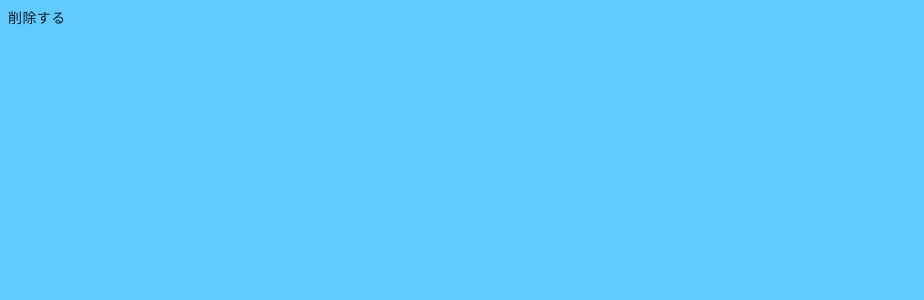
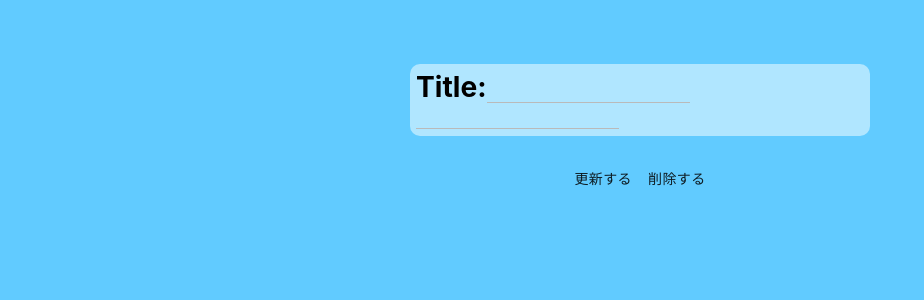
Before and after one commit to TsukasaKashima/react-practice-todolist, a React (Create React App) app: page /todo/12575887 in a window 1280 px wide. Shown: the top 300 px of the page, without its empty margins (0-924 px from the left). Built offline with nearby package versions, Linux system fonts and the light colour scheme.

Commit message:
[WIP]step4の途中経過です（Todoの内容を更新する）

```diff
--- a/src/App.css
+++ b/src/App.css
@@ -64,3 +64,26 @@ label {
   font-size: 2.2vw;
   font-weight: bold;
 }
+
+.btns {
+  text-align: center;
+}
+
+.todoList {
+  border-radius: 10px;
+  font-size: 1.5vw;
+  padding: 0.5%;
+  display: block;
+  margin: 5% auto 0 auto;
+  width: 35%;
+  list-style: none;
+  background-color: #b0e6ff;
+  margin-bottom: 2%;
+}
+
+.todoList input {
+  font-size: 1.2vw;
+  border: none;
+  border-bottom: 1px solid #bababa;
+  background-color: #b0e6ff;
+}
--- a/src/actions/index.js
+++ b/src/actions/index.js
@@ -1,5 +1,6 @@
 export const ADD_TODO = "ADD_TODO";
 export const DELETE_TODO = "DELETE_TODO";
+export const UPDATE_TODO = "UPDATE_TODO";
 
 export const addTodo = (id, title, content) => {
   return {
@@ -16,3 +17,11 @@ export const deleteTodo = (id) => {
     TodoId: id,
   };
 };
+
+export const updateTodo = (title, content) => {
+  return {
+    type: UPDATE_TODO,
+    TodoTitle: title,
+    TodoContent: content,
+  };
+};
--- a/src/container/Todo.jsx
+++ b/src/container/Todo.jsx
@@ -9,16 +9,53 @@ import {
   DialogActions,
 } from "@material-ui/core";
 import { deleteTodo } from "../actions";
+import { updateTodo } from "../actions";
 
 const Todo = (props) => {
   const params = useParams();
   const [isOpenDeleteDialog, setIsOpenDeleteDialog] = useState(false);
+  const [isOpenUpdateDialog, setIsOpenUpdateDialog] = useState(false);
   const todo = props.todos.find((todo) => {
     return todo.TodoId === Number(params.id);
   });
+  const [content, setContent] = useState("");
+  const [title, setTitle] = useState("");
+  function handleChange(event) {
+    const newValue = event.target.value;
+    setContent(newValue);
+  }
+  function titleChange(event) {
+    const newTitle = event.target.value;
+    setTitle(newTitle);
+  }
+  /*function updateTodo() {
+    props.updateTodo(title, content);
+  }*/
   return (
     <React.Fragment>
-      <div>{todo ? todo.TodoTitle : ""}</div>
+      <div className="todoList">
+        <div className="title">
+          Title:
+          <input
+            type="text"
+            value={todo ? todo.TodoTitle : ""}
+            onChange={handleChange}
+          />
+        </div>
+        <input
+          type="text"
+          value={todo ? todo.TodoContent : ""}
+          onChange={titleChange}
+        />
+      </div>
+      <div className="btns">
+        <Button
+          onClick={() => {
+            setIsOpenUpdateDialog(true);
+          }}
+        >
+          更新する
+        </Button>
         <Button
           onClick={() => {
             setIsOpenDeleteDialog(true);
@@ -26,6 +63,7 @@ const Todo = (props) => {
         >
           削除する
         </Button>
+      </div>
       <Dialog open={isOpenDeleteDialog}>
         <DialogContent>
           <DialogContentText>Todoを削除しますか？</DialogContentText>
@@ -48,6 +86,28 @@ const Todo = (props) => {
           </Button>
         </DialogActions>
       </Dialog>
+      <Dialog open={isOpenUpdateDialog}>
+        <DialogContent>
+          <DialogContentText>Todoを更新しますか？</DialogContentText>
+        </DialogContent>
+        <DialogActions>
+          <Button
+            onClick={() => {
+              setIsOpenUpdateDialog(false);
+            }}
+          >
+            キャンセル
+          </Button>
+          <Button
+            onClick={() => {
+              props.updateTodo(title, content);
+              setIsOpenUpdateDialog(false);
+            }}
+          >
+            更新する
+          </Button>
+        </DialogActions>
+      </Dialog>
     </React.Fragment>
   );
 };
@@ -57,7 +117,8 @@ const mapStateToProps = ({ todos }) => {
 };
 
 const mapDispatchToProps = (dispatch) => ({
-  deleteTodo: (id) => dispatch(deleteTodo(id)),
+  deleteTodo: (id, title, content) => dispatch(deleteTodo(id, title, content)),
+  updateTodo: (title, content) => dispatch(updateTodo(title, content)),
 });
 
 export default connect(mapStateToProps, mapDispatchToProps)(Todo);
--- a/src/reducers/todo.js
+++ b/src/reducers/todo.js
@@ -1,4 +1,4 @@
-import { ADD_TODO, DELETE_TODO } from "../actions";
+import { ADD_TODO, DELETE_TODO, UPDATE_TODO } from "../actions";
 
 const todos = (state = [], action) => {
   switch (action.type) {
@@ -15,6 +15,15 @@ const todos = (state = [], action) => {
       return state.filter((todo) => {
         return todo.TodoId !== Number(action.TodoId);
       });
+    case UPDATE_TODO:
+      delete state[action.TodoId];
+      return [
+        ...state,
+        {
+          TodoTitle: action.TodoTitle,
+          TodoContent: action.TodoContent,
+        },
+      ];
     default:
       return state;
   }
```
Lines whose indentation alone changed are shown as unchanged.
